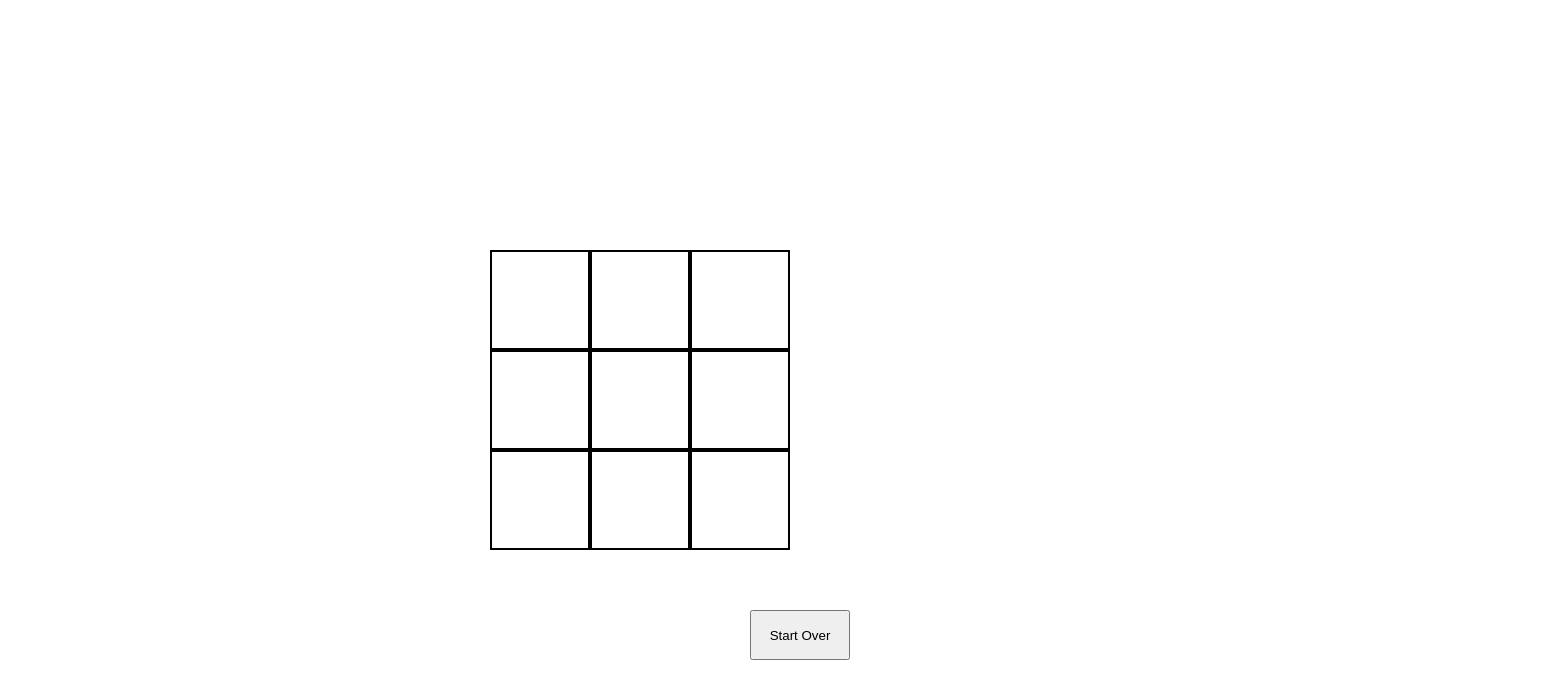
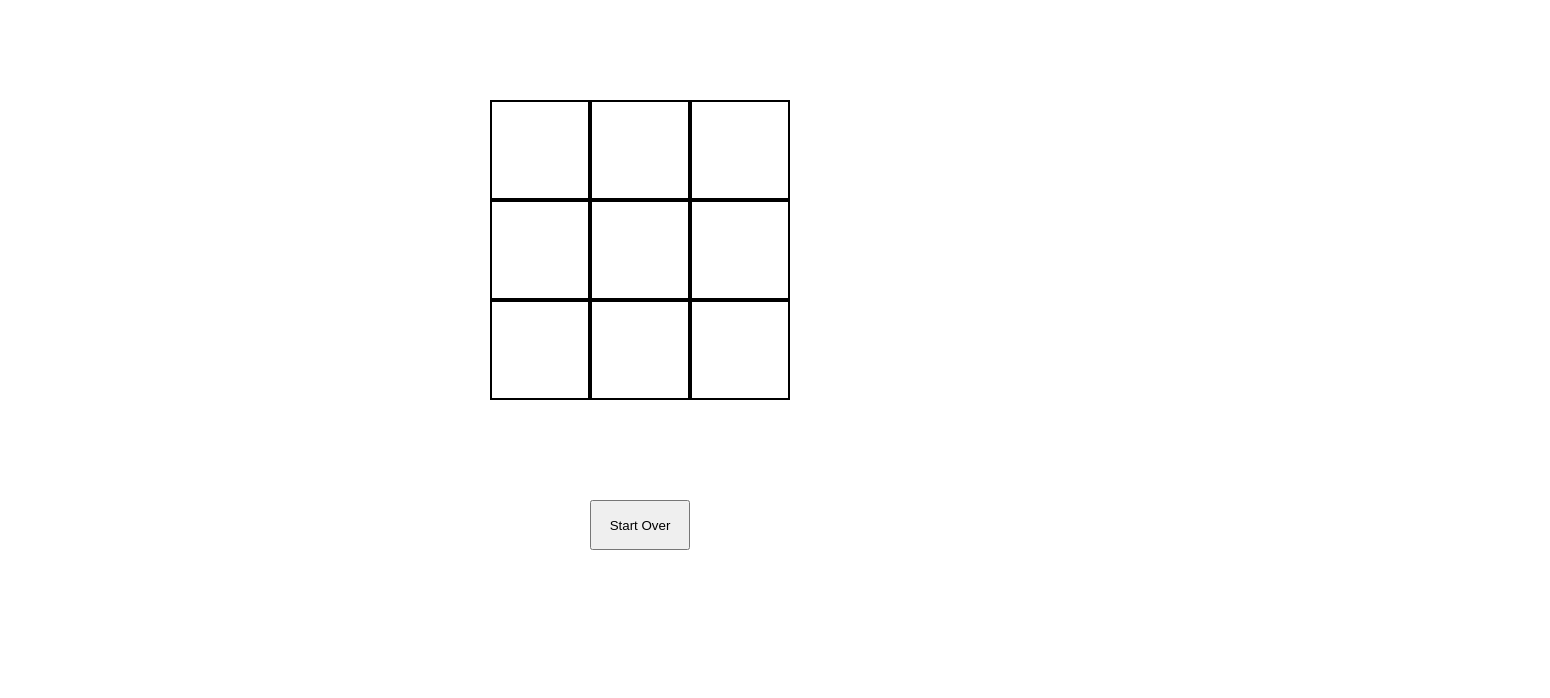
Before and after one commit to mraznick/tic-tac-toe, a plain HTML site: page index.html in a window 1280 px wide. Shown: the whole page, 1550 px wide, since content can reach past the window. Drawn offline with Linux system fonts and the light colour scheme.

Commit message:
centered button with responsive design

```diff
--- a/index.html
+++ b/index.html
@@ -22,13 +22,17 @@
     <div class="cell" data-cell></div>
     <div class="cell" data-cell></div>
   </div>
+
   <div class="winning-message" id="winningMessage">
+
     <div data-winning-message-text></div>
 
+    <button id="reset">Start Over</button>
+
   </div>
-  <div id="button-holder">
-    <button id="reset">Start Over</button>
-  </div>
+
+  <!-- <div id="button-holder">
+  </div> -->
 </body>
 
 </html>
--- a/style.css
+++ b/style.css
@@ -15,14 +15,14 @@ body {
 
 .board {
   display: grid;
-  height: 100vh;
+  height: 50vh;
   width: 100vw;
   justify-content: center;
   align-content: center;
   justify-items: center;
   align-items: center;
   grid-template-columns: repeat(3, auto);
-  margin-bottom: -200px;
+  margin-top: 50px;
 }
 
 .cell {
@@ -34,17 +34,6 @@ body {
   align-items: center;
   position: relative;
   cursor: pointer;
-}
-
-
-
-#button-holder {
-  display: flex;
-  flex-direction: row;
-  height: 10vh;
-  width: 100vh;
-  margin-left: 750px;
-  margin-bottom: -500px;
 }
 
 #reset {
@@ -79,12 +68,23 @@ body {
 }
 
 #winningMessage {
+  width: 100vw;
   display: flex;
-  flex-direction: row;
+  flex-direction: column;
   justify-items: center;
   align-items: center;
   justify-content: center;
   align-content: center;
-  margin-bottom: 10px;
   font-size: 32pt;
+  margin-top: 30px;
 }
+
+#reset {
+  margin-top: 20px;
+}
+
+/* @media (min-width: 600px) {
+  #winningMessage {
+    transform: translateY(-95%);
+  }
+} */
```
